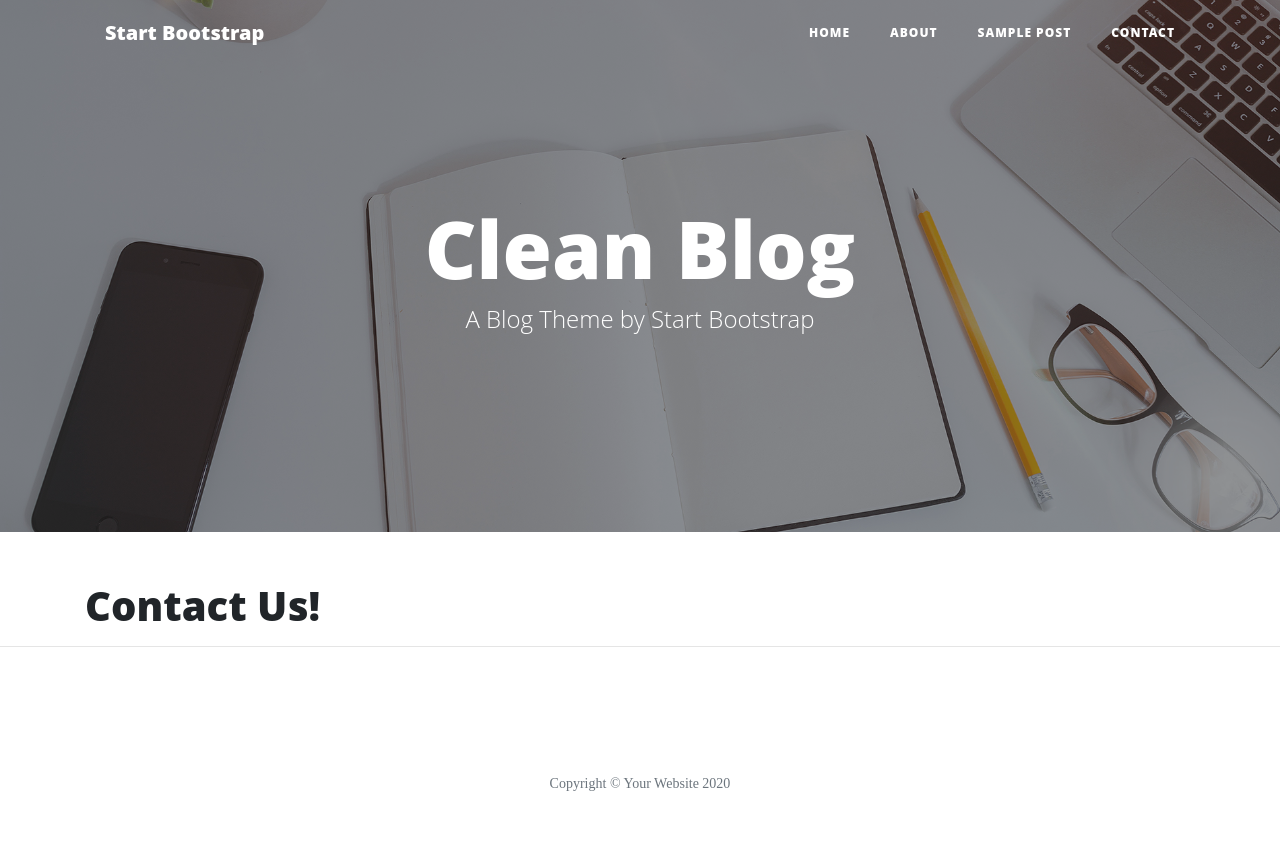
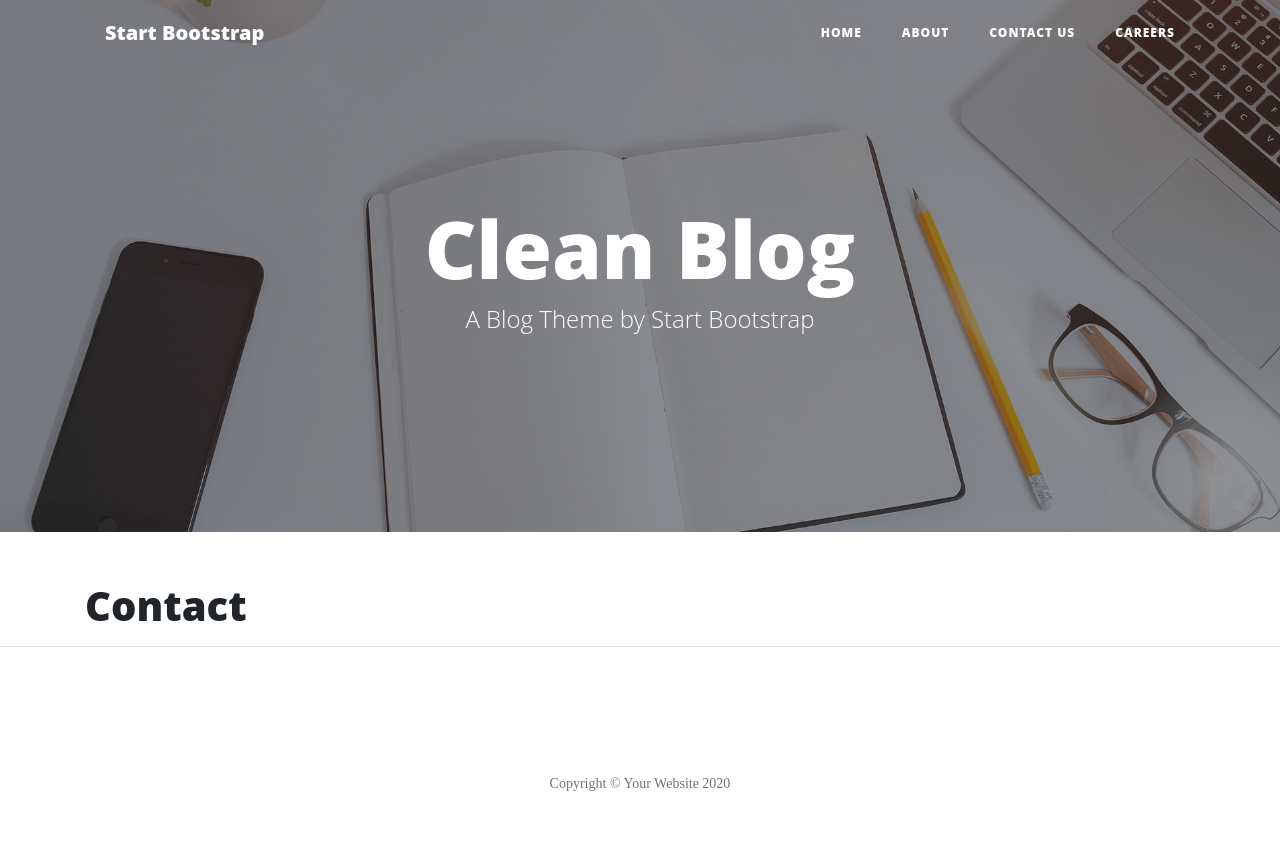
Before and after one commit to BjornBishop/Flask, a Flask app: page /contact in a window 1280 px wide. Run offline with Flask 3, Linux system fonts and the light colour scheme; some libraries are stand-ins or nearby versions.

Commit message:
more adjustments

```diff
--- a/templates/base.html
+++ b/templates/base.html
@@ -9,10 +9,10 @@
     <title>Hello Flask</title>
 </head>
 <body>
-    <!-- Navigation -->
+
 	<nav class="navbar navbar-expand-lg navbar-light fixed-top" id="mainNav">
 		<div class="container">
-      <a class="navbar-brand" href="index.html">Start Bootstrap</a>
+			<a class="navbar-brand" href="{{ url_for('index') }}">Start Bootstrap</a>
 			<button class="navbar-toggler navbar-toggler-right" type="button" data-toggle="collapse" data-target="#navbarResponsive" aria-controls="navbarResponsive" aria-expanded="false" aria-label="Toggle navigation">
 	        Menu
 	        <i class="fas fa-bars"></i>
@@ -20,16 +20,16 @@
 			<div class="collapse navbar-collapse" id="navbarResponsive">
 				<ul class="navbar-nav ml-auto">
 					<li class="nav-item">
-            <a class="nav-link" href="index.html">Home</a>
+						<a class="nav-link" href="{{ url_for('index') }}">Home</a>
 					</li>
 					<li class="nav-item">
-            <a class="nav-link" href="about.html">About</a>
+						<a class="nav-link" href="{{ url_for('about') }}">About</a>
 					</li>
 					<li class="nav-item">
-            <a class="nav-link" href="post.html">Sample Post</a>
+						<a class="nav-link" href="{{ url_for('contact') }}">Contact Us</a>
 					</li>
 					<li class="nav-item">
-            <a class="nav-link" href="contact.html">Contact</a>
+						<a class="nav-link" href="{{ url_for('careers') }}">Careers</a>
 					</li>
 				</ul>
 			</div>
--- a/templates/contact.html
+++ b/templates/contact.html
@@ -1,5 +1,5 @@
 {% extends "base.html" %}
 
 {% block content %}
-    <h1>Contact Us!</h1>
+    <h1>Contact </h1>
 {% endblock %}
```
Also changed, not shown: run.py (line endings or trailing spaces). Lines whose indentation alone changed are shown as unchanged.
